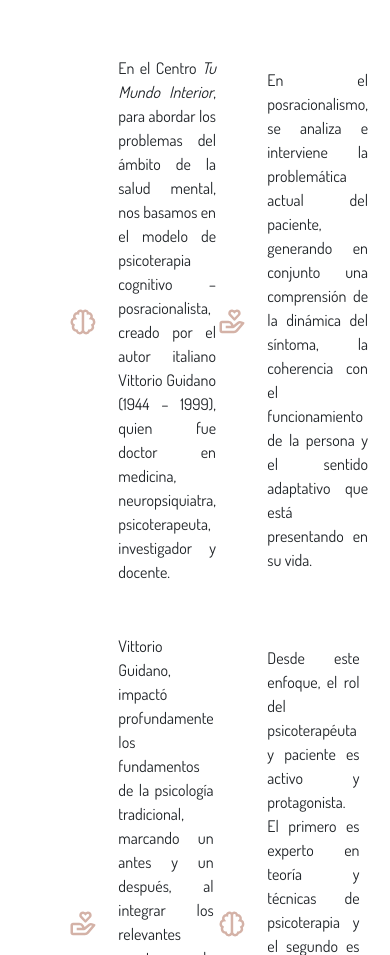
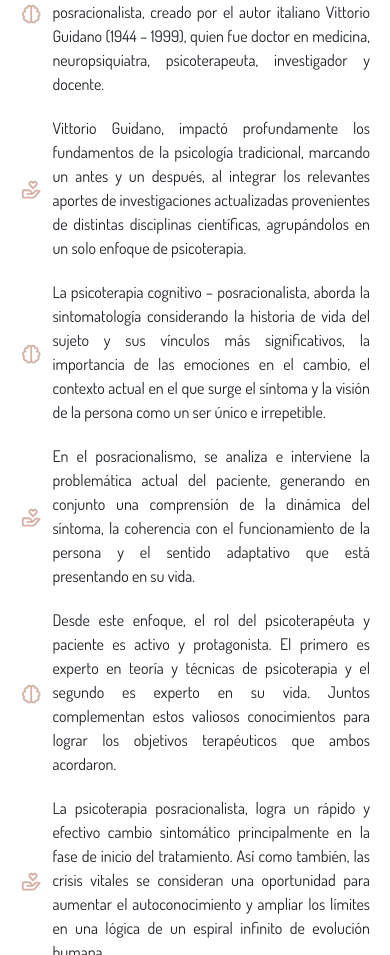
Before and after one commit to FacundoVillarroel/tumundointeriorweb, a React (Create React App) app: page / in a window 390 px wide. Shown: the part 1045-2000 px from the top of the page. Built offline with nearby package versions, Linux system fonts and the light colour scheme.

Commit message:
[feature] - responsive design added to section 2

```diff
--- a/scss/_section2.scss
+++ b/scss/_section2.scss
@@ -1,36 +1,84 @@
 .section2Container{
-  padding: 20px 50px 30px 50px;
+  padding: 10px 20px 15px 20px;
   background-color: $light;
   .section2TitleContainer{
     display: flex;
     justify-content: center;
-    padding-top: 30px;
-    padding-bottom: 40px;
+    padding-top: 10px;
+    padding-bottom: 10px;
     .section2Title{
       font-family: "beautyDream";
-      font-size: 2.5rem;
+      font-size: 2rem;
     }
   }
   .section2DescriptionItemsContainer{
     display: grid;
-    grid-template-columns: 1fr 1fr;
-    grid-template-rows: repeat(4, auto);
-    row-gap: 50px;
+    grid-template-columns: 1fr;
+    grid-template-rows: repeat(6, auto);
+    grid-template-areas: "A" "C" "E" "B" "D" "F";
+    row-gap: 20px;
+    padding-top: 15px;
     justify-items: center;
-    padding-top: 25px;
     .section2ItemContainer{
-      width: 75%;
+      width: 100%;
+      align-items:center;
       display: flex;
-      align-items:center;
       .section2Item{
-        font-size: 1.87rem;
+        font-size: 1.4rem;
         color: $paleDogwood;
       }
       .section2Text{
-        margin-left: 20px;
+        margin-left: 10px;
         font-family: "dosisRegular";
         text-align: justify;
-        justify-self: flex-start;
+      }
+    }
+    .A{
+      grid-area: A;
+    }
+    .B{
+      grid-area: B;
+    }
+    .C{
+      grid-area: C;
+    }
+    .D{
+      grid-area: D;
+    }
+    .E{
+      grid-area: E;
+    }
+    .F{
+      grid-area: F;
+    }
+  }
+}
+
+@media only screen and (min-width: 1024px) {
+  .section2Container{
+    padding: 20px 50px 50px 50px;
+    .section2TitleContainer{
+      padding-top: 30px;
+      padding-bottom: 40px;
+      .section2Title{
+        font-size: 2.5rem;
+      }
+    }
+    .section2DescriptionItemsContainer{
+      grid-template-columns: 1fr 1fr;
+      grid-template-rows: repeat(3, auto);
+      grid-template-areas: "A B" "C D" "E F";
+      row-gap: 50px;
+      padding-top: 25px;
+      .section2ItemContainer{
+        width: 75%;
+        align-items:center;
+        .section2Item{
+          font-size: 1.87rem;
+        }
+        .section2Text{
+          margin-left: 20px;
+        }
       }
     }
   }
--- a/src/App.css
+++ b/src/App.css
@@ -197,35 +197,69 @@ html a {
       padding-bottom: 20px; } }
 
 .section2Container {
-  padding: 20px 50px 30px 50px;
+  padding: 10px 20px 15px 20px;
   background-color: #fff; }
   .section2Container .section2TitleContainer {
     display: flex;
     justify-content: center;
-    padding-top: 30px;
-    padding-bottom: 40px; }
+    padding-top: 10px;
+    padding-bottom: 10px; }
     .section2Container .section2TitleContainer .section2Title {
       font-family: "beautyDream";
-      font-size: 2.5rem; }
+      font-size: 2rem; }
   .section2Container .section2DescriptionItemsContainer {
     display: grid;
-    grid-template-columns: 1fr 1fr;
-    grid-template-rows: repeat(4, auto);
-    row-gap: 50px;
-    justify-items: center;
-    padding-top: 25px; }
+    grid-template-columns: 1fr;
+    grid-template-rows: repeat(6, auto);
+    grid-template-areas: "A" "C" "E" "B" "D" "F";
+    row-gap: 20px;
+    padding-top: 15px;
+    justify-items: center; }
     .section2Container .section2DescriptionItemsContainer .section2ItemContainer {
-      width: 75%;
-      display: flex;
-      align-items: center; }
+      width: 100%;
+      align-items: center;
+      display: flex; }
       .section2Container .section2DescriptionItemsContainer .section2ItemContainer .section2Item {
-        font-size: 1.87rem;
+        font-size: 1.4rem;
         color: #d4b2a7; }
       .section2Container .section2DescriptionItemsContainer .section2ItemContainer .section2Text {
-        margin-left: 20px;
+        margin-left: 10px;
         font-family: "dosisRegular";
-        text-align: justify;
-        justify-self: flex-start; }
+        text-align: justify; }
+    .section2Container .section2DescriptionItemsContainer .A {
+      grid-area: A; }
+    .section2Container .section2DescriptionItemsContainer .B {
+      grid-area: B; }
+    .section2Container .section2DescriptionItemsContainer .C {
+      grid-area: C; }
+    .section2Container .section2DescriptionItemsContainer .D {
+      grid-area: D; }
+    .section2Container .section2DescriptionItemsContainer .E {
+      grid-area: E; }
+    .section2Container .section2DescriptionItemsContainer .F {
+      grid-area: F; }
+
+@media only screen and (min-width: 1024px) {
+  .section2Container {
+    padding: 20px 50px 50px 50px; }
+    .section2Container .section2TitleContainer {
+      padding-top: 30px;
+      padding-bottom: 40px; }
+      .section2Container .section2TitleContainer .section2Title {
+        font-size: 2.5rem; }
+    .section2Container .section2DescriptionItemsContainer {
+      grid-template-columns: 1fr 1fr;
+      grid-template-rows: repeat(3, auto);
+      grid-template-areas: "A B" "C D" "E F";
+      row-gap: 50px;
+      padding-top: 25px; }
+      .section2Container .section2DescriptionItemsContainer .section2ItemContainer {
+        width: 75%;
+        align-items: center; }
+        .section2Container .section2DescriptionItemsContainer .section2ItemContainer .section2Item {
+          font-size: 1.87rem; }
+        .section2Container .section2DescriptionItemsContainer .section2ItemContainer .section2Text {
+          margin-left: 20px; } }
 
 .section3Container {
   position: relative;
--- a/src/components/section2/Section2.js
+++ b/src/components/section2/Section2.js
@@ -8,7 +8,7 @@ const Section2 = () => {
         <h2 className='section2Title'>Nuestro Enfoque</h2>
       </div>
       <div className='section2DescriptionItemsContainer'>
-          <div className='section2ItemContainer'>
+          <div className='section2ItemContainer A'>
             <div className='section2Item'><BiBrain/></div>
             <div className='section2Text'>
               <p>
@@ -16,7 +16,7 @@ const Section2 = () => {
               </p>
             </div>
           </div>
-          <div className='section2ItemContainer'>
+          <div className='section2ItemContainer B'>
             <div className='section2Item'><BiDonateHeart/></div>
             <div className='section2Text'>
               <p>
@@ -24,7 +24,7 @@ const Section2 = () => {
               </p>
             </div>
           </div>
-          <div className='section2ItemContainer'>
+          <div className='section2ItemContainer C'>
             <div className='section2Item'><BiDonateHeart/></div>
             <div className='section2Text'>
               <p>
@@ -32,7 +32,7 @@ const Section2 = () => {
               </p>
             </div>
           </div>
-          <div className='section2ItemContainer'>
+          <div className='section2ItemContainer D'>
             <div className='section2Item'><BiBrain/></div>
             <div className='section2Text'>
               <p>
@@ -40,7 +40,7 @@ const Section2 = () => {
               </p>
             </div>
           </div>
-          <div className='section2ItemContainer'>
+          <div className='section2ItemContainer E'>
             <div className='section2Item'><BiBrain/></div>
             <div className='section2Text'>
               <p>
@@ -48,7 +48,7 @@ const Section2 = () => {
               </p>
             </div>
           </div>
-          <div className='section2ItemContainer'>
+          <div className='section2ItemContainer F'>
             <div className='section2Item'><BiDonateHeart/></div>
             <div className='section2Text'>
               <p>
```
